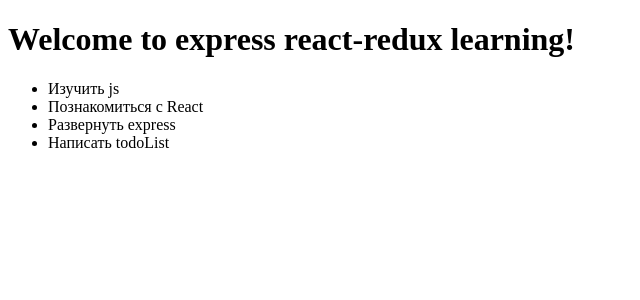
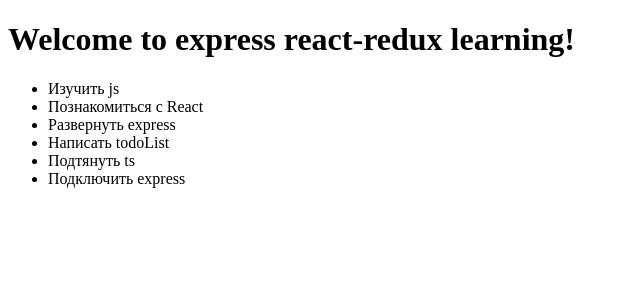
Before and after one commit to vladimirFr89/backAndFrontLearning, a React app: page / in a window 1280 px wide. Shown: the top 300 px of the page, without its empty margins (0-640 px from the left). Built offline with nearby package versions, Linux system fonts and the light colour scheme.

Commit message:
add interfaces and data module

```diff
--- a/frontend/src/components/App.tsx
+++ b/frontend/src/components/App.tsx
@@ -1,21 +1,11 @@
 import * as React from 'react';
 import { ListTodo } from './ListTodo'
-
-interface Todo {
-    id: number;
-    text: string;
-}
+import { getTodoData } from '../data/listTodo'
 
 export class App extends React.Component<{}, {}> {
     render() {
-        const todoList: Todo[] = [
-            { id: 1, text: 'Изучить js' },
-            { id: 2, text: 'Познакомиться с React'},
-            { id: 3, text: 'Развернуть express' },
-            { id: 4, text: 'Написать todoList' }
-        ];
         return (
-            <ListTodo todos={todoList}/>
+            <ListTodo todos={getTodoData()}/>
         )
     }
 }
--- a/frontend/src/components/ListTodo.tsx
+++ b/frontend/src/components/ListTodo.tsx
@@ -1,12 +1,8 @@
 import * as React from 'react'
-
-interface Todo {
-    id: number;
-    text: string;
-}
+import { APP } from './../interfaces/app';
 
 interface IProps {
-    todos: Todo[];
+    todos: APP.TodoItem[];
 }
 
 export class ListTodo extends React.Component<IProps,{}> {
--- a/frontend/src/data/listTodo.ts
+++ b/frontend/src/data/listTodo.ts
@@ -0,0 +1,11 @@
+import { APP } from './../interfaces/app'
+export const getTodoData = function(): APP.TodoItem[] {
+    return [
+        { id: 1, text: 'Изучить js' },
+        { id: 2, text: 'Познакомиться с React'},
+        { id: 3, text: 'Развернуть express' },
+        { id: 4, text: 'Написать todoList' },
+        { id: 5, text: 'Подтянуть ts' },
+        { id: 6, text: 'Подключить express' }
+    ]
+};
--- /dev/null
+++ b/frontend/src/interfaces/app.ts
@@ -0,0 +1,6 @@
+export namespace APP {
+    export interface TodoItem {
+        id: number;
+        text: string;
+    }
+}
```
